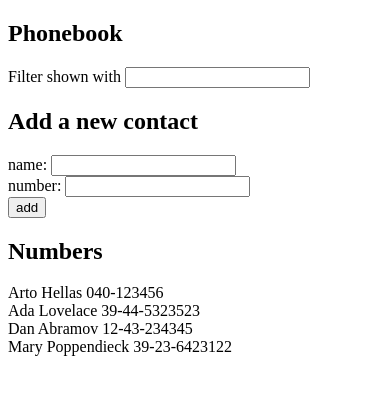
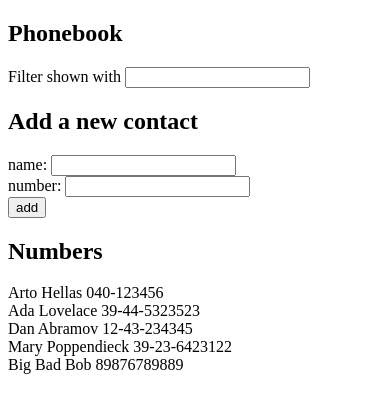
Before and after one commit to A1phaBrav0/fullstackopen, a React (Vite) app in the folder part2/phonebook/: page / in a window 390 px wide. Shown: the top 412 px of the page. Built offline with nearby package versions, Linux system fonts and the light colour scheme; data requests are answered from the project's data file.

Commit message:
complete 2.12 the phonebook step 7

```diff
--- a/part2/phonebook/db.json
+++ b/part2/phonebook/db.json
@@ -1,5 +1,5 @@
 {
-  "persons":[
+  "persons": [
     {
       "name": "Arto Hellas",
       "number": "040-123456",
@@ -19,6 +19,11 @@
       "name": "Mary Poppendieck",
       "number": "39-23-6423122",
       "id": "4"
+    },
+    {
+      "id": "cdec",
+      "name": "Big Bad Bob",
+      "number": "89876789889"
     }
   ]
 }
--- a/part2/phonebook/src/App.jsx
+++ b/part2/phonebook/src/App.jsx
@@ -62,14 +62,16 @@
         const newPerson = {
             name: newName,
             number: newNumber,
-            id: persons.length + 1
         }
 
+        axios
+            .post('http://localhost:3001/persons', newPerson)
+            .then(response => {
+                setPersons(persons.concat(response.data))
+                setNewName('')
+                setNewNumber('')
+            })
 
-
-        setPersons(persons.concat(newPerson))
-        setNewName('')
-        setNewNumber('')
     }
 
     return (
```
